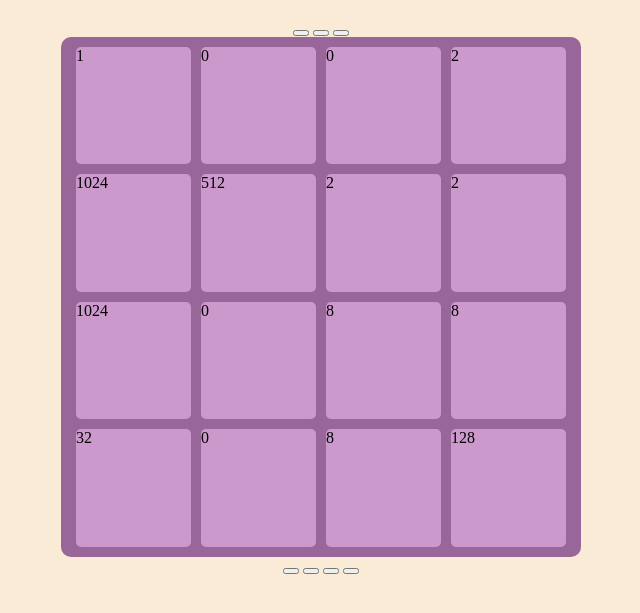
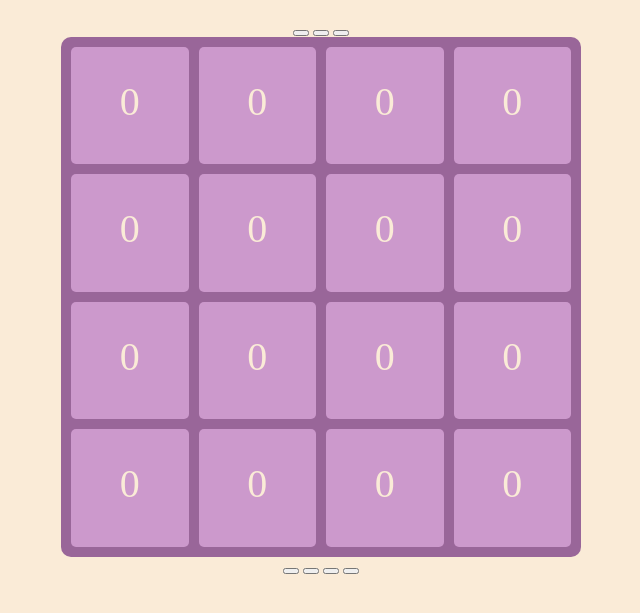
Before and after one commit to kiraslutsevich/2048, a plain HTML site: page index.html in a window 1280 px wide. Shown: the part 69-682 px from the top of the page, without its empty margins (327-967 px from the left). Drawn offline with Linux system fonts and the light colour scheme.

Commit message:
add styles for cells

```diff
--- a/js/app.js
+++ b/js/app.js
@@ -1,11 +1,11 @@
 const matrixSize = 4;
-// const matrix = new Array(matrixSize).fill().map(() => new Array(matrixSize).fill(0))
-const matrix = [
-  [1, 0, 0, 2],
-  [1024, 512, 2, 2],
-  [1024, 0, 8, 8],
-  [32, 0, 8, 128]
-]
+const matrix = new Array(matrixSize).fill().map(() => new Array(matrixSize).fill(0))
+// const matrix = [
+//   [1, 0, 0, 2],
+//   [1024, 512, 2, 2],
+//   [1024, 0, 8, 8],
+//   [32, 0, 8, 128]
+// ]
 // const a = [
 //   [128, 512, 0, 8],
 //   [128, 512, 2, 8],
--- a/scss/style.scss
+++ b/scss/style.scss
@@ -29,8 +29,12 @@ body {
 
         .cell {
           background: $lilac;
-          flex: 0 0 23%;
+          flex: 1 1 23%;
           border-radius: 5px;
+          color: antiquewhite;
+          font-size: 40px;
+          text-align: center;
+          line-height: 110px;
         }
       }
     }
```
Also changed, not shown: css/style.css.
